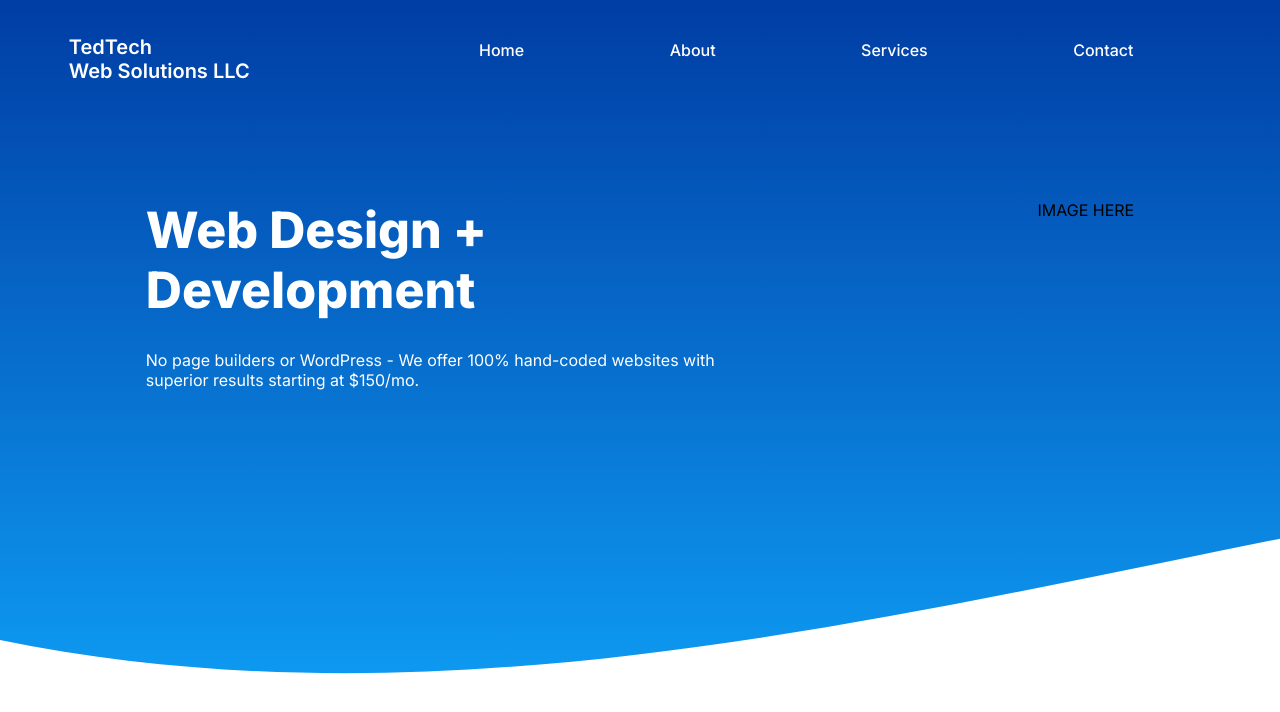
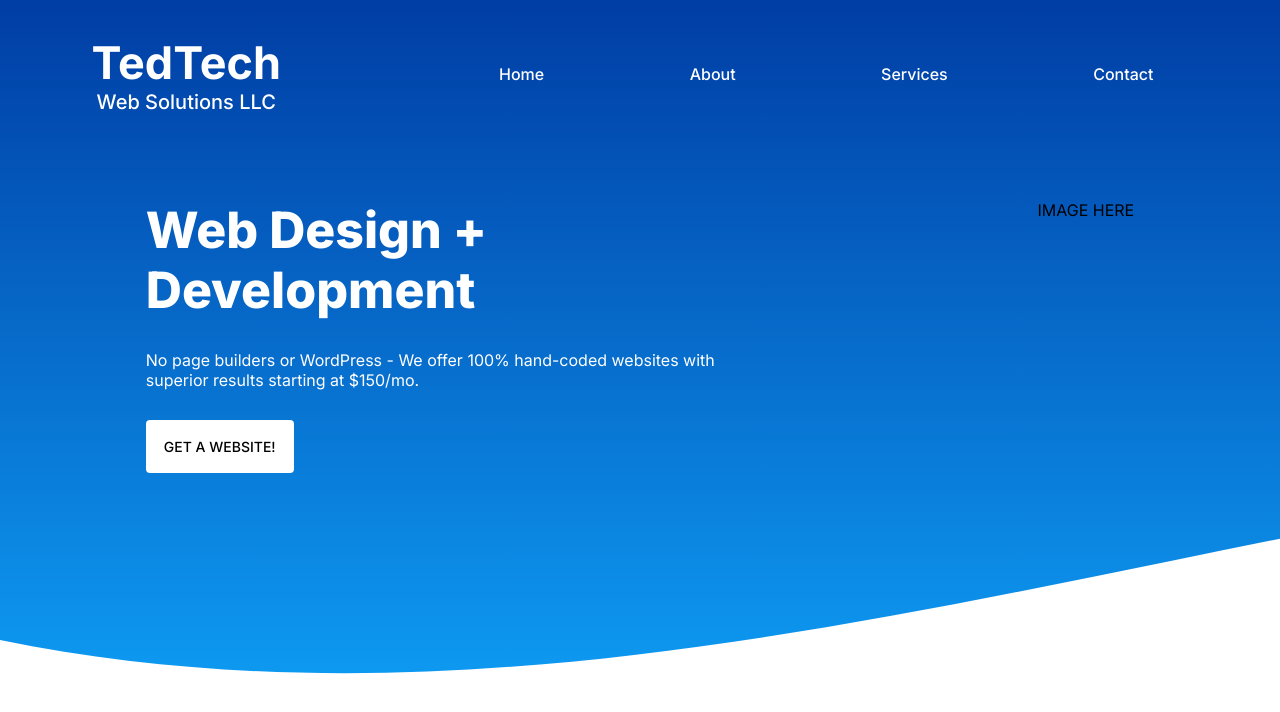
Before and after one commit to tdeckard2000/websitesbytrent, a Next.js app: page / in a window 1280 px wide. Shown: the top 712 px of the page. Built offline with nearby package versions, Linux system fonts and the light colour scheme.

Commit message:
add call to action

```diff
--- a/src/components/header.tsx
+++ b/src/components/header.tsx
@@ -11,8 +11,8 @@ export const HeaderComponent = () => {
     <div className={styles.headerBody}>
         <div className={styles.flexContainer}>
             <div className={styles.logoContainer}>
-                <div>TedTech</div>
-                <div>Web Solutions LLC</div>
+                <div className={styles.top}>TedTech</div>
+                <div className={styles.bottom}>Web Solutions LLC</div>
             </div>
             <div className={styles.pageLinks}>
                 <div className={styles.button}>Home</div>
--- a/src/pages/index.tsx
+++ b/src/pages/index.tsx
@@ -21,6 +21,7 @@ export default function Home() {
             <div className={styles.colLeft}>
               <div className={styles.header}>Web Design + Development</div>
               <div className={styles.body}>No page builders or WordPress - We offer 100% hand-coded websites with superior results starting at $150/mo.</div>
+              <div className={styles.button}>GET A WEBSITE!</div>
             </div>
             <div className={styles.colRight}>IMAGE HERE</div>
           </div>
--- a/src/styles/Header.module.scss
+++ b/src/styles/Header.module.scss
@@ -2,6 +2,7 @@
     display: flex;
     flex-direction: row;
     justify-content: space-around;
+    align-items: center;
 }
 
 .headerBody {
@@ -14,10 +15,19 @@
 
 .logoContainer {
     color: rgb(255, 255, 255);
-    font-weight: 600;
-    font-size: 20px;
     margin: 35px;
+    text-align: center;
     width: 195px;
+
+    .bottom {
+        font-weight: 500;
+        font-size: 20px;
+    }
+
+    .top {
+        font-weight: 700;
+        font-size: 45px;
+    }
 }
 
 .pageLinks {
@@ -26,7 +36,6 @@
     flex-direction: row;
     font-weight: 500;
     justify-content: space-around;
-    margin: 40px;
     width: 800px;
 
     .button {
--- a/src/styles/Home.module.scss
+++ b/src/styles/Home.module.scss
@@ -1,16 +1,36 @@
 .colLeft {
     color: white;
-    max-width: 600px;
-    width: 50%;
+    width: 600px;
+    // width: 50%;
 
     .body {
         margin: 30px 0;
+    }
+
+    .button {
+        background-color: white;
+        border-radius: 4px;
+        color: black;
+        cursor: pointer;
+        font-size: 14px;
+        font-weight: 500;
+        height: fit-content;
+        padding: 18px;
+        position: relative;
+        user-select: none;
+        width: fit-content;
+
+        &:hover {
+            // background-color: rgb(224, 224, 224);
+            box-shadow: 0px 0px 5px rgb(255, 255, 255);
+        }
     }
 
     .header {
         font-size: 50px;
         font-weight: 800;
     }
+
 }
 
 .colRight {
```
